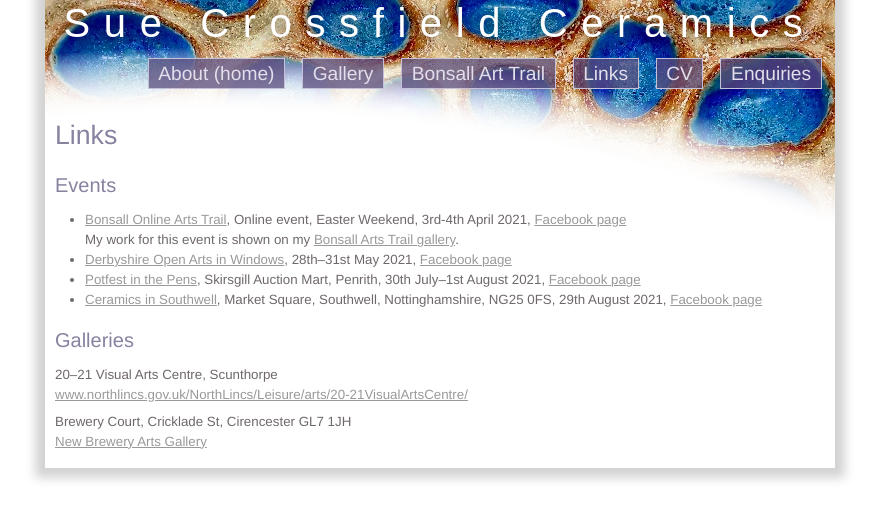
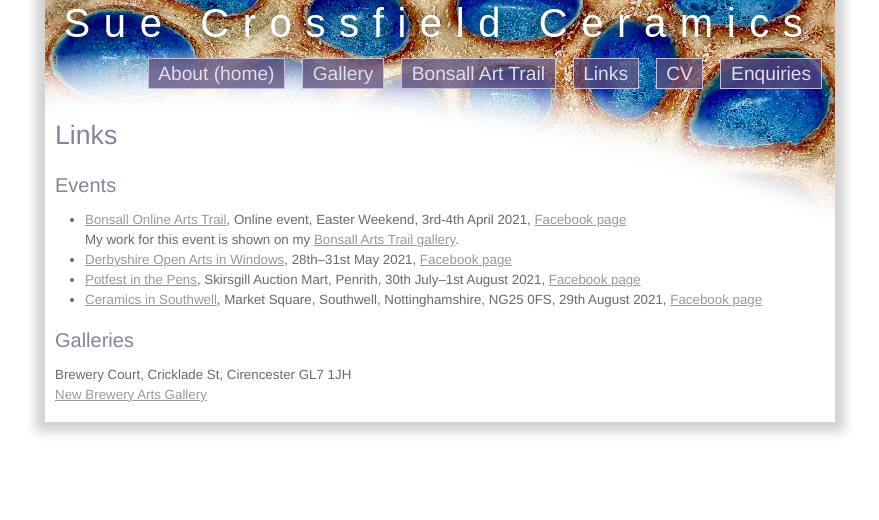
Before and after one commit to suecrossfield/suecrossfield.github.io, a Jekyll site: the page built from links.md, in a window 1280 px wide. Shown: the top 520 px of the page, without its empty margins (200-1079 px from the left). Built offline with Jekyll 4.4.1, drawn with Linux system fonts in a browser that asks for light colours.

Commit message:
Remove old gallery

```diff
--- a/links.md
+++ b/links.md
@@ -13,9 +13,6 @@ title: Links
 
 ## Galleries
 
-20–21 Visual Arts Centre, Scunthorpe
-[www.northlincs.gov.uk/NorthLincs/Leisure/arts/20-21VisualArtsCentre/](http://www.northlincs.gov.uk/leisure/arts/20-21visualartscentre/)
-
 Brewery Court, Cricklade St, Cirencester GL7 1JH
 [New Brewery Arts Gallery](https://www.newbreweryarts.org.uk/main-gallery)
 
```
